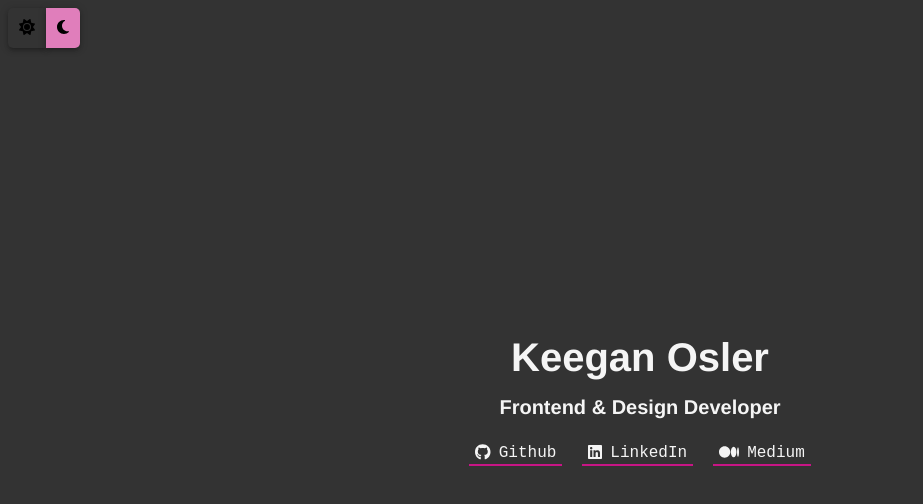
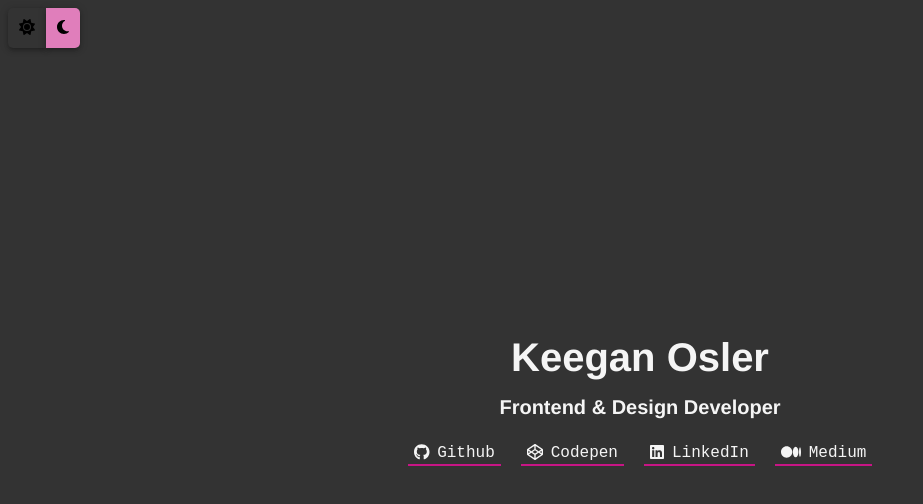
Before and after one commit to keeganosler/keeganosler.github.io, an Angular app: page / in a window 1280 px wide. Shown: the top 504 px of the page, without its empty margins (0-923 px from the left). Built offline with nearby package versions, Linux system fonts and the light colour scheme.

Commit message:
add codepen link

```diff
--- a/src/app/pages/home/home.component.ts
+++ b/src/app/pages/home/home.component.ts
@@ -4,6 +4,7 @@ import {
   faGithub,
   faLinkedin,
   faMedium,
+  faCodepen
 } from '@fortawesome/free-brands-svg-icons';
 import { Link } from 'src/app/shared/components/link/link.component';
 
@@ -22,6 +23,11 @@ export class HomeComponent {
       url: 'https://www.github.com/keeganosler'
     },
     {
+      title: 'Codepen',
+      icon: faCodepen,
+      url: 'https://codepen.io/keeganosler'
+    },
+    {
       title: 'LinkedIn',
       icon: faLinkedin,
       url: 'https://www.linkedin.com/in/keegan-osler-63a559177'
```
